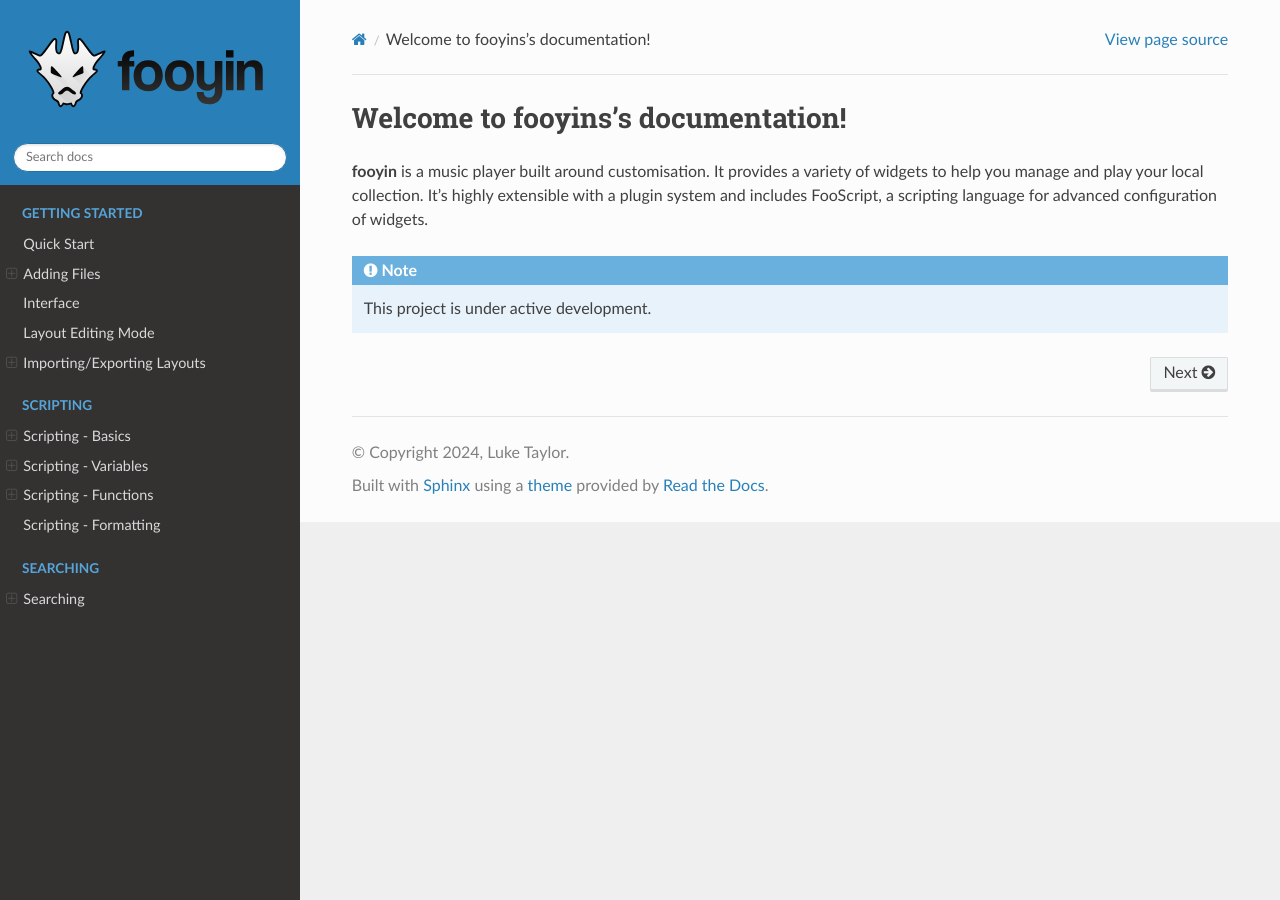
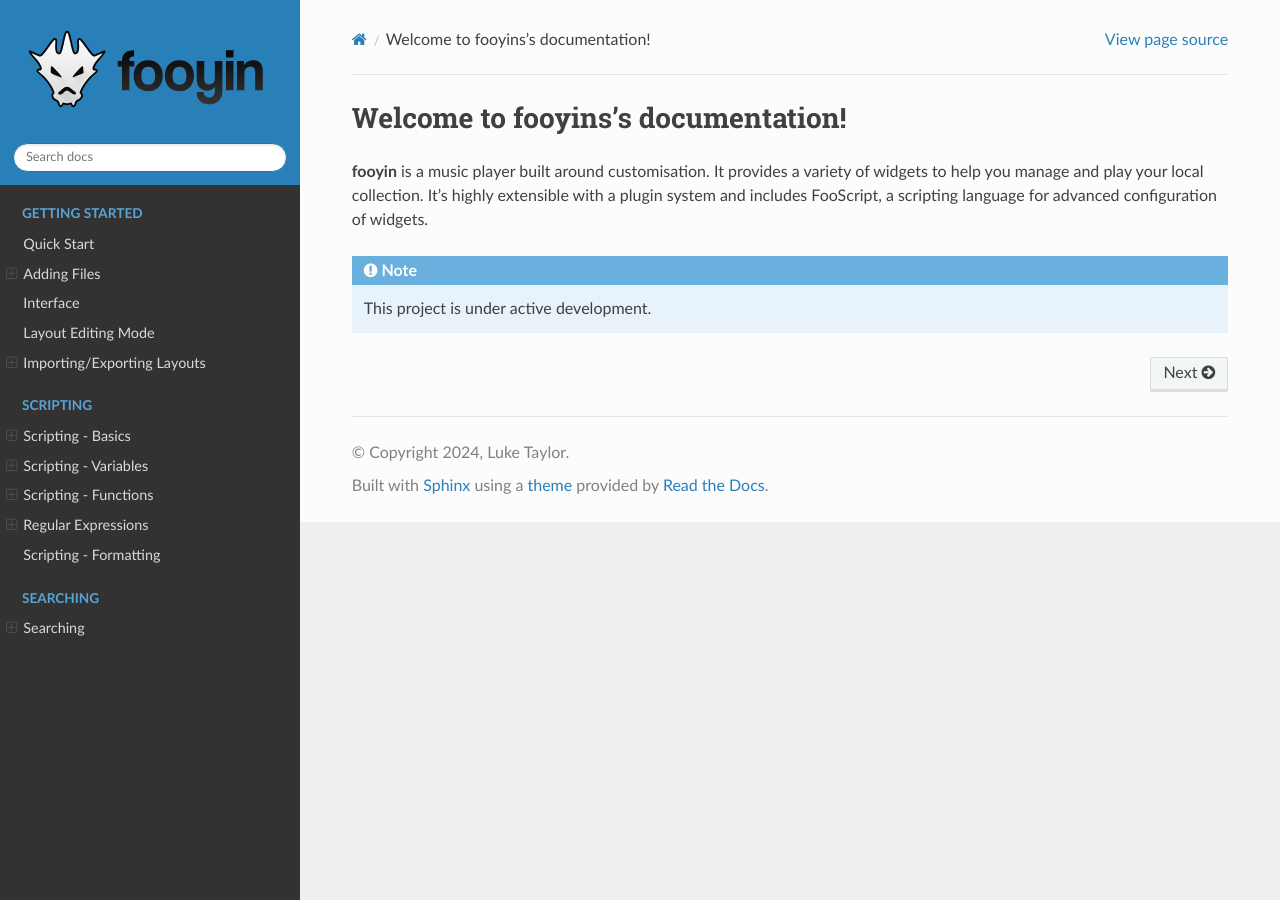
Before and after one commit to fooyin/fooyin-docs, a Sphinx documentation site: the page built from docs/source/index.rst, in a window 1280 px wide. Built offline with Sphinx 7.4.7 and the Read the Docs theme 3.1.0, drawn with Linux system fonts in a browser that asks for light colours.

Commit message:
Add regular expressions page to index

```diff
--- a/docs/source/index.rst
+++ b/docs/source/index.rst
@@ -31,6 +31,7 @@ It's highly extensible with a plugin system and includes FooScript, a scripting
    scripting/basics
    scripting/variables
    scripting/functions
+   scripting/regular-expressions
    scripting/formatting
 
 .. toctree::
```
